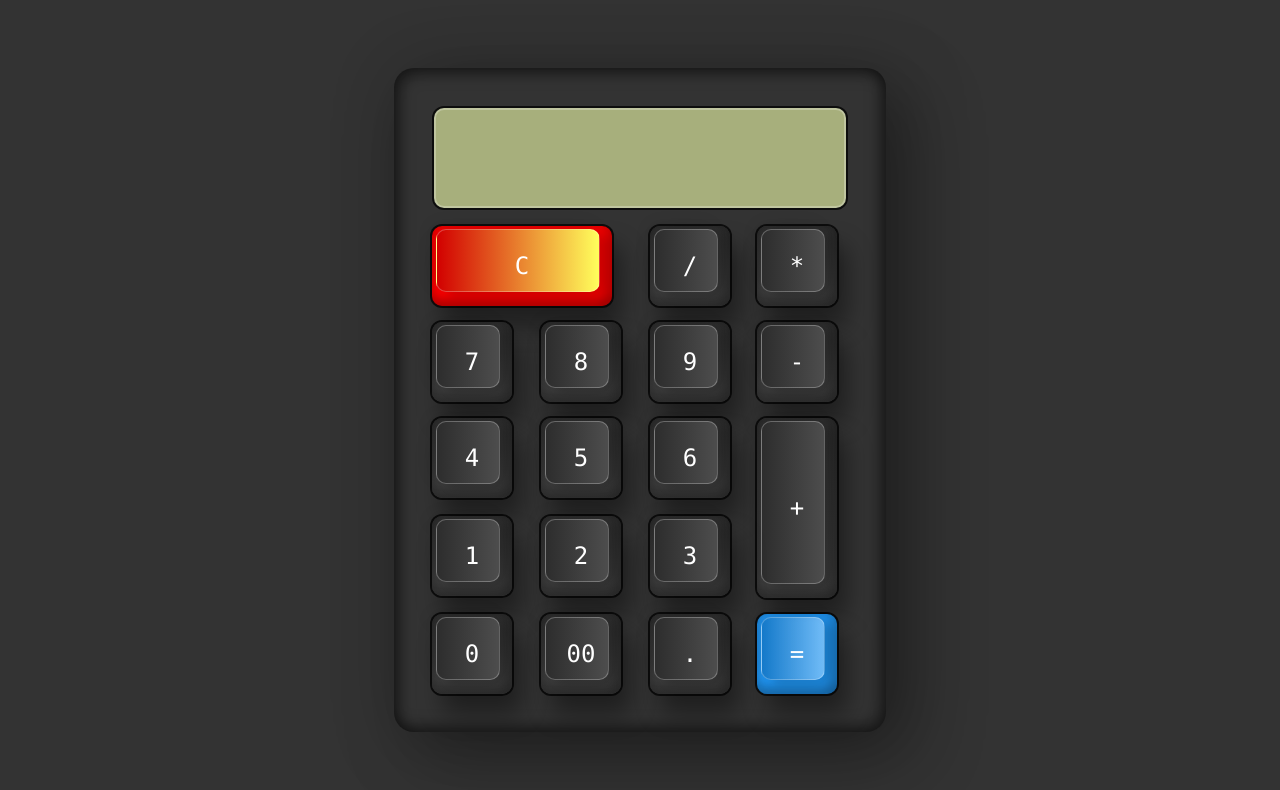
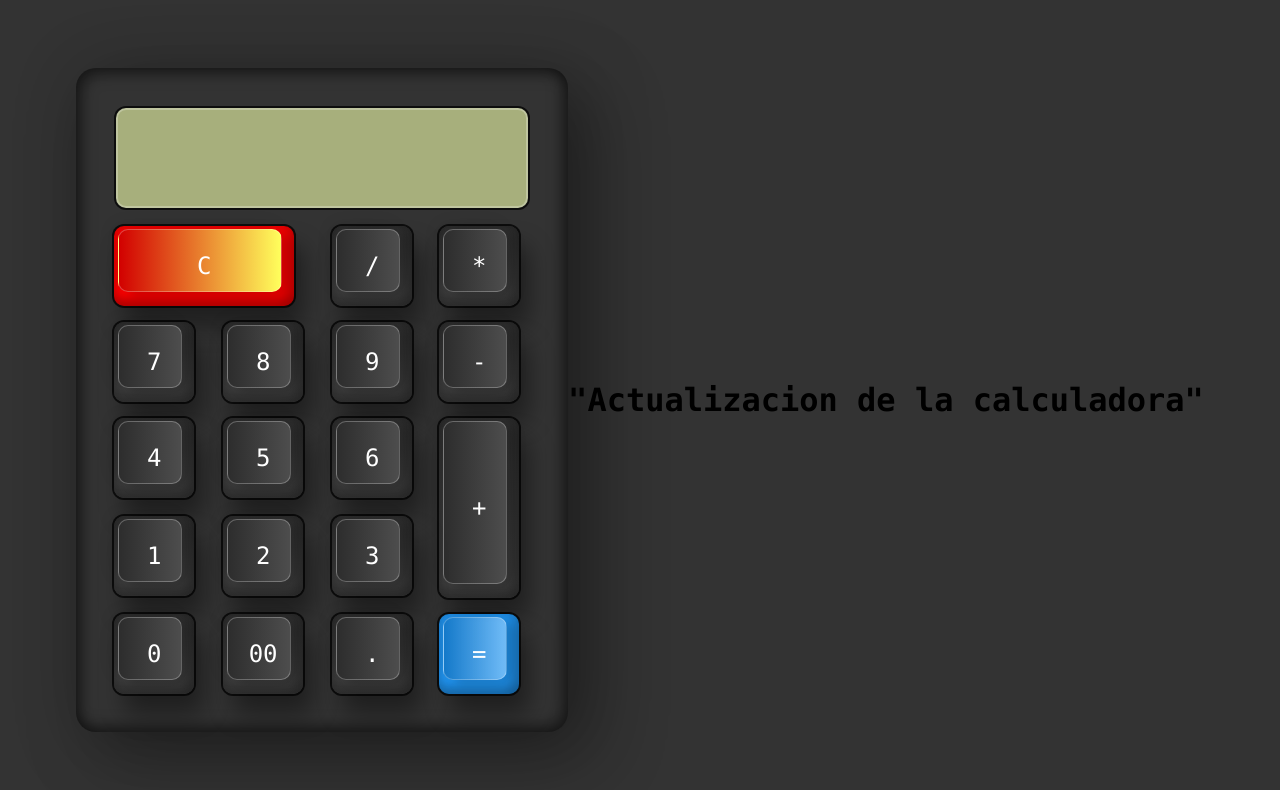
Before and after one commit to JesusManuel2412/Calculadora, a plain HTML site: page index.html in a window 1280 px wide. Drawn offline with Linux system fonts and the light colour scheme.

Commit message:
Actualizacion

```diff
--- a/index.html
+++ b/index.html
@@ -33,6 +33,7 @@
         </form>
     </div>
     <script src="main.js"></script>
+    <h1>"Actualizacion de la calculadora"</h1>
 </body>
 
 </html>
```
